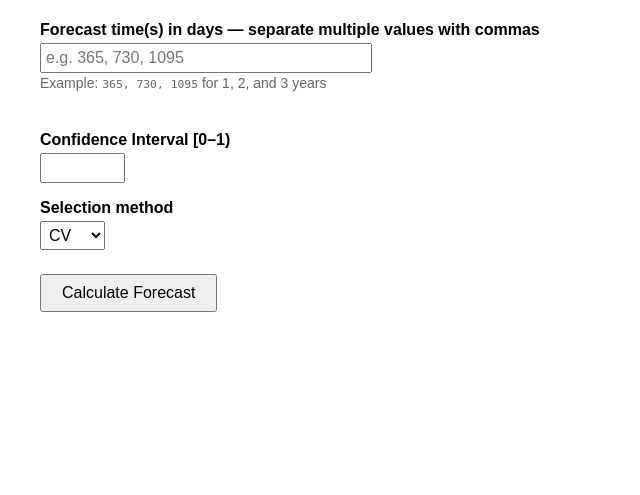
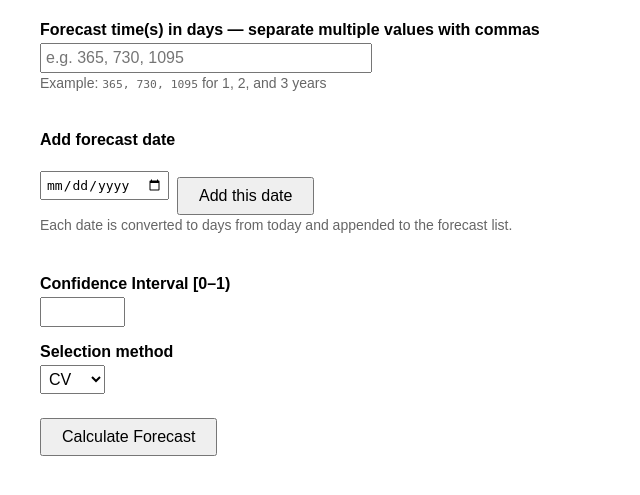
Before and after one commit to lucian-loco/WAT---Weibull-Analysis-Tool, a Flask app: template src/templates/forecast_form.html in a window 1280 px wide. Shown: the part 67-562 px from the top of the page, without its empty margins (0-640 px from the left). Run offline with Flask 3, Linux system fonts and the light colour scheme; the template is opened without the code that fills it, so the values that code supplies are empty.

Commit message:
Add the date for better overview

```diff
--- a/src/main.py
+++ b/src/main.py
@@ -8,6 +8,7 @@ import urllib.parse
 import functools
 import io
 import requests
+from datetime import date, timedelta
 from flask import Flask, render_template, request, send_file, url_for, redirect
 from apscheduler.schedulers.background import BackgroundScheduler
 from weibull_forecast import forecast_part_direct_delta
@@ -27,7 +28,7 @@ def refresh_all():
     """Full refresh chain: data → model selection → forecast of expected failures"""
     refresh_cache()             # 1. Pull from DB
     refresh_analysis_cache()    # 2. Model selection with CV (default)
-    refresh_forecast_cache()    # 3. Expected failure forecasts
+    refresh_forecast_cache()    # 3. Expected failure forecasts    http://194.12.144.44:8888/forecast_form?part=HCCTRP
 
 
 if weibull_cache_enabled:
@@ -196,9 +197,9 @@ def route_forecast_form():
             except RuntimeError as e:
                 return 'Forecast cannot be calculated: ' + str(e), 400
 
-            return render_template('forecast_results.html', output=forecast, ci=ci, sort_by=sb)
+            return render_template('forecast_results.html', output=forecast, ci=ci, sort_by=sb, today=date.today(), timedelta=timedelta)
 
-    return render_template('forecast_form.html', part=part, errors=errors, defaults={'fc': '365, 730, 1095', 'ci': 0.95})
+    return render_template('forecast_form.html', part=part, errors=errors, defaults={'fc': '365, 730, 1095', 'ci': 0.95}, today_iso=date.today().isoformat())
 
 
 @app.route('/crate/new')
--- a/src/templates/forecast_form.html
+++ b/src/templates/forecast_form.html
@@ -19,6 +19,20 @@
             font-size: 0.875em;
         }
         button { margin-top: 24px; padding: 8px 20px; font-size: 1em; cursor: pointer; }
+
+        .date-row {
+            display: flex;
+            align-items: center;
+            gap: 8px;
+            flex-wrap: wrap;
+            margin-top: 4px;
+        }
+        .date-list {
+            display: flex;
+            flex-wrap: wrap;
+            gap: 6px;
+            margin-top: 8px;
+        }
 
         /* ── loading feedback ── */
         #loading {
@@ -65,6 +79,15 @@
         {% endif %}
         <span class="error" id="fc-client-error"></span>
 
+        <label for="fc_date">Add forecast date</label>
+        <div class="date-row">
+            <input type="date" id="fc_date" min="{{ today_iso }}">
+            <button type="button" id="add-date-btn">Add this date</button>
+        </div>
+        <div class="hint">Each date is converted to days from today and appended to the forecast list.</div>
+        <div class="date-list" id="date-tags"></div>
+        <span class="error" id="fc-date-error"></span>
+
         <label for="ci">Confidence Interval [0–1)</label>
         <input type="number" id="ci" name="ci"
                value="{{ defaults.ci }}"
@@ -88,18 +111,24 @@
 
         <div id="loading">
             <div class="spinner"></div>
-            <span>Generating forecast, please wait…</span>
+            <span>Calculating forecast, please wait…</span>
         </div>
 
     </form>
 
     <script>
         const fcInput   = document.getElementById('fc');
+        const fcDateInput = document.getElementById('fc_date');
         const fcTags    = document.getElementById('fc-tags');
+        const dateTags    = document.getElementById('date-tags');
         const fcError   = document.getElementById('fc-client-error');
+        const fcDateError = document.getElementById('fc-date-error');
+        const addDateBtn  = document.getElementById('add-date-btn');
         const form      = document.getElementById('forecast-form');
         const submitBtn = document.getElementById('submit-btn');
         const loading   = document.getElementById('loading');
+
+        const dateEntries = [];
 
         function parseFcValues(raw) {
             return raw.split(',')
@@ -109,7 +138,7 @@
 
         function validateFc(raw) {
             const parts = parseFcValues(raw);
-            if (parts.length === 0) return 'Please enter at least one forecast time.';
+            if (parts.length === 0 && dateEntries.length === 0) return 'Please enter at least one forecast time or add at least one date.';
             for (const p of parts) {
                 const n = Number(p);
                 if (isNaN(n) || n < 1) return `"${p}" is not a valid number ≥ 1.`;
@@ -123,12 +152,59 @@
                 .filter(p => p.length > 0 && !isNaN(Number(p)) && Number(p) >= 1)
                 .map(p => `<span class="tag">${Number(p).toLocaleString()} days</span>`)
                 .join('');
+
+            dateTags.innerHTML = dateEntries
+                .map(entry => `<span class="tag">${entry.days.toLocaleString()} days (${entry.date})</span>`)
+                .join('');
+        }
+
+        function daysFromToday(dateString) {
+            const today = new Date();
+            today.setHours(0, 0, 0, 0);
+
+            const target = new Date(dateString + 'T00:00:00');
+            target.setHours(0, 0, 0, 0);
+
+            return Math.round((target - today) / 86400000);
+        }
+
+        function addDaysValue(days) {
+            const current = parseFcValues(fcInput.value).map(Number).filter(n => !isNaN(n) && n >= 1);
+            current.push(days);
+
+            const uniqueSorted = [...new Set(current)].sort((a, b) => a - b);
+            fcInput.value = uniqueSorted.join(', ');
+            fcError.textContent = '';
+            renderTags(fcInput.value);
         }
 
         fcInput.addEventListener('input', () => {
             const err = validateFc(fcInput.value);
             fcError.textContent = err ?? '';
             renderTags(fcInput.value);
+        });
+
+        addDateBtn.addEventListener('click', () => {
+            fcDateError.textContent = '';
+
+            if (!fcDateInput.value) {
+                fcDateError.textContent = 'Please choose a date first.';
+                return;
+            }
+
+            const days = daysFromToday(fcDateInput.value);
+            if (days < 1) {
+                fcDateError.textContent = 'Please choose a future date.';
+                return;
+            }
+
+            const exists = dateEntries.some(e => e.date === fcDateInput.value);
+            if (!exists) {
+                dateEntries.push({ date: fcDateInput.value, days: days });
+                addDaysValue(days);
+            }
+
+            fcDateInput.value = '';
         });
 
         // Initial render in case the field is pre-filled by Jinja
```
Also changed, not shown: src/templates/forecast_results.html (+6 -1 lines).
